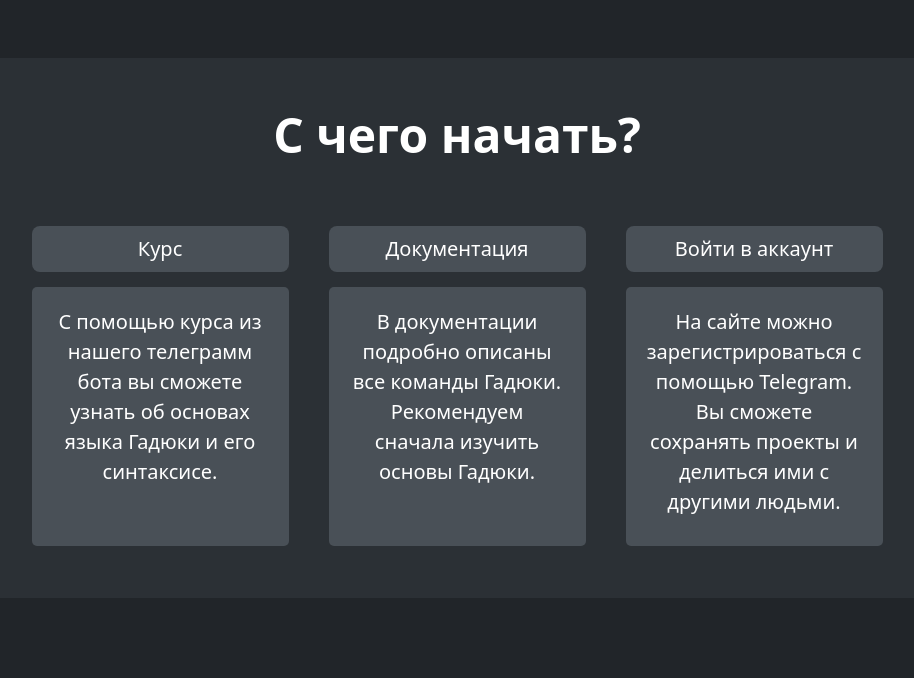
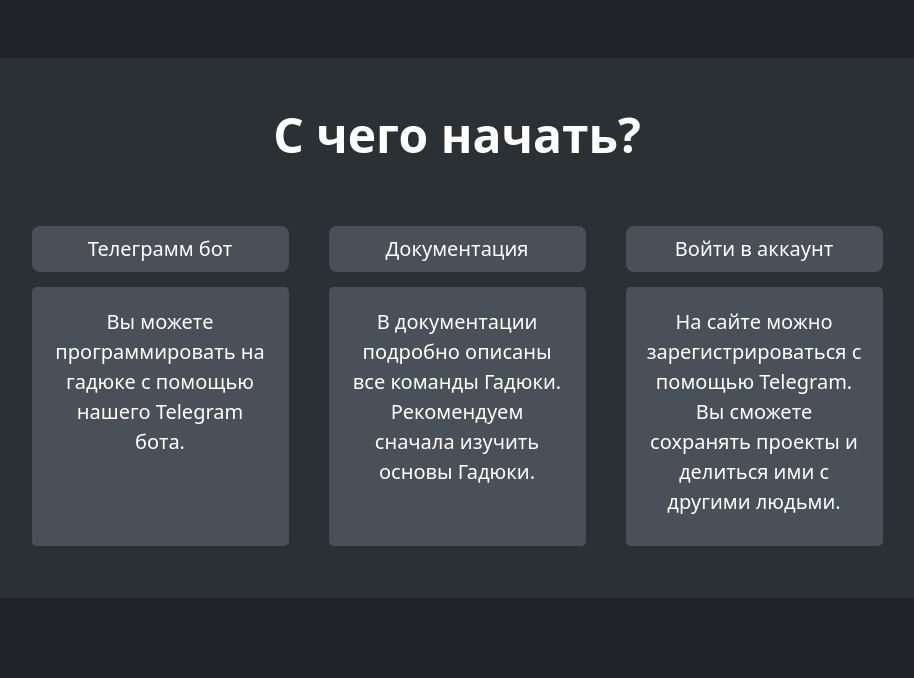
Before and after one commit to KalashnikovProjects/Gaduka, a Flask app: page / in a window 1280 px wide. Shown: the part 2342-3020 px from the top of the page, without its empty margins (183-1097 px from the left). Run offline with Flask 3, Linux system fonts and the light colour scheme; some libraries are stand-ins or nearby versions.

Commit message:
Update index.html

```diff
--- a/flask_site_host/templates/index.html
+++ b/flask_site_host/templates/index.html
@@ -110,9 +110,9 @@
             <h1 class="display-5 fw-bold row" style="margin-bottom: 10px; width: 100%; text-align: center; display: block">
                 С чего начать?</h1>
             <div class="continue-data examples-data col-md-3">
-                <h4><a onclick="openTgHeader()" type="button" class="btn btn-gray btn-lg">Курс</a></h4>
+                <h4><a onclick="openTgHeader()" type="button" class="btn btn-gray btn-lg">Телеграмм бот</a></h4>
                 <div class="output" style="height: 80%">
-                    <a style="white-space: normal!important; font-size: 20px">С помощью курса из нашего телеграмм бота вы сможете узнать об основах языка Гадюки и его синтаксисе.</a>
+                    <a style="white-space: normal!important; font-size: 20px">Вы можете программировать на гадюке с помощью нашего Telegram бота.</a>
                 </div>
             </div>
             <div class="continue-data examples-data col-md-3">
```
